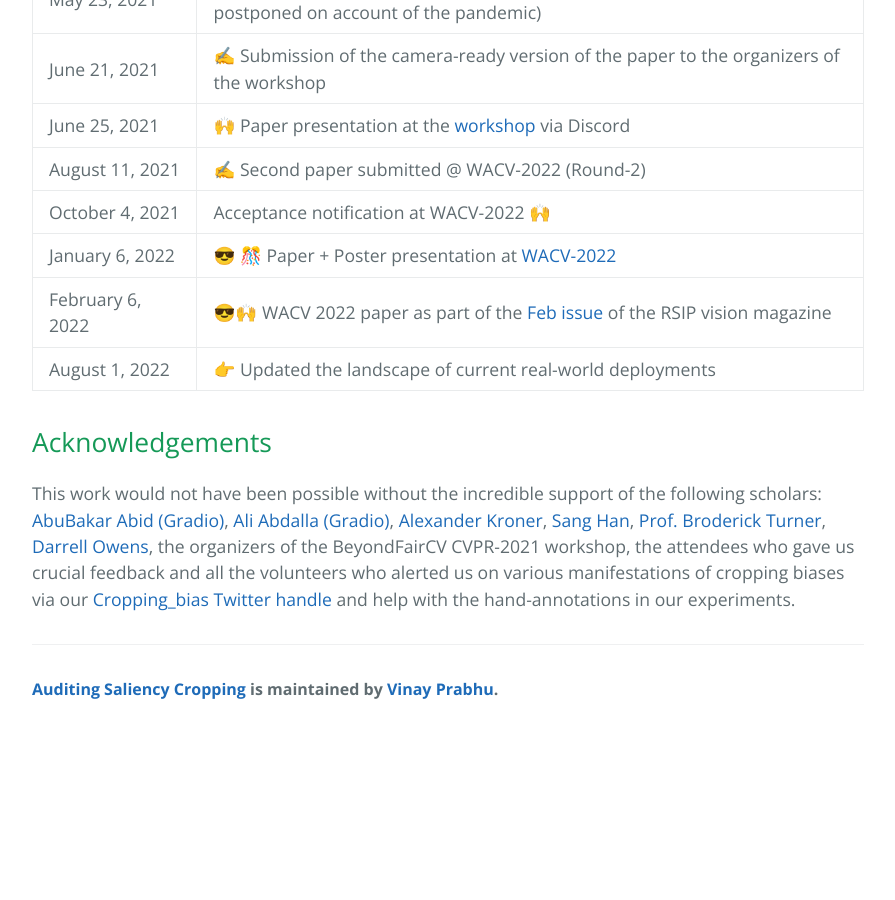
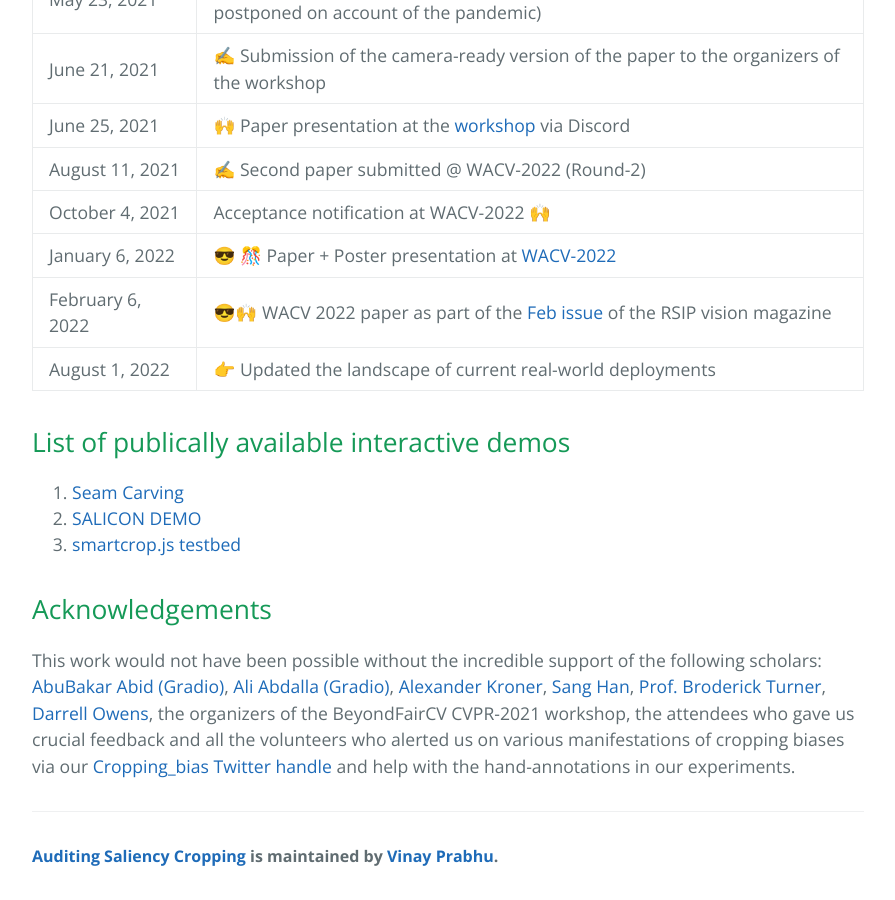
Before and after one commit to vinayprabhu/Saliency_Image_Cropping, a Jekyll site: the page built from index.md, in a window 1280 px wide and 900 px high, scrolled down 3904 px. Shown: the whole window, without its empty margins (192-1087 px from the left). Built offline with Jekyll 4.4.1, drawn with Linux system fonts in a browser that asks for light colours; before the commit the page ends 4637 px from its top, so only the background shows below that.

Commit message:
Update index.md

```diff
--- a/index.md
+++ b/index.md
@@ -64,6 +64,12 @@ In the coming week(s), we will be sharing all the code and a whole slew of exper
 | February 6, 2022 	|  😎🙌  WACV 2022 paper as part of the [Feb issue](https://www.rsipvision.com/ComputerVisionNews-2022February/10/) of the RSIP vision magazine 	|
 | August 1, 2022 	|  👉 Updated the landscape of current real-world deployments  	|
 
+## List of publically available interactive demos
+
+1. [Seam Carving](https://trekhleb.dev/blog/2021/content-aware-image-resizing-in-javascript/)
+2. [SALICON DEMO](http://salicon.net/demo/)
+3. [smartcrop.js testbed](https://29a.ch/sandbox/2014/smartcrop/examples/testbed.html)
+
 ## Acknowledgements
 
 This work would not have been possible without the incredible support of the following scholars:
```
